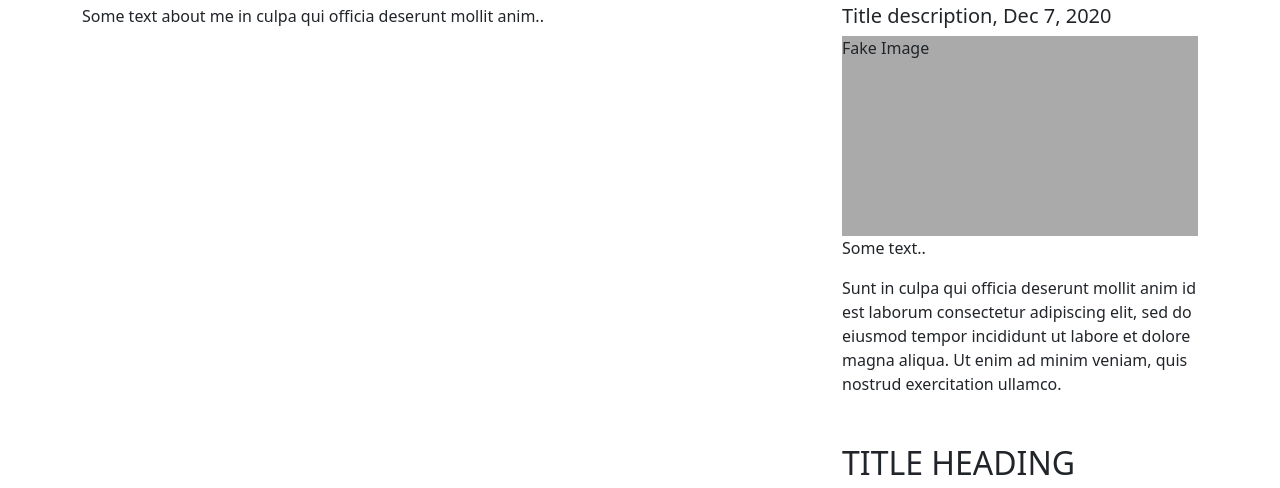
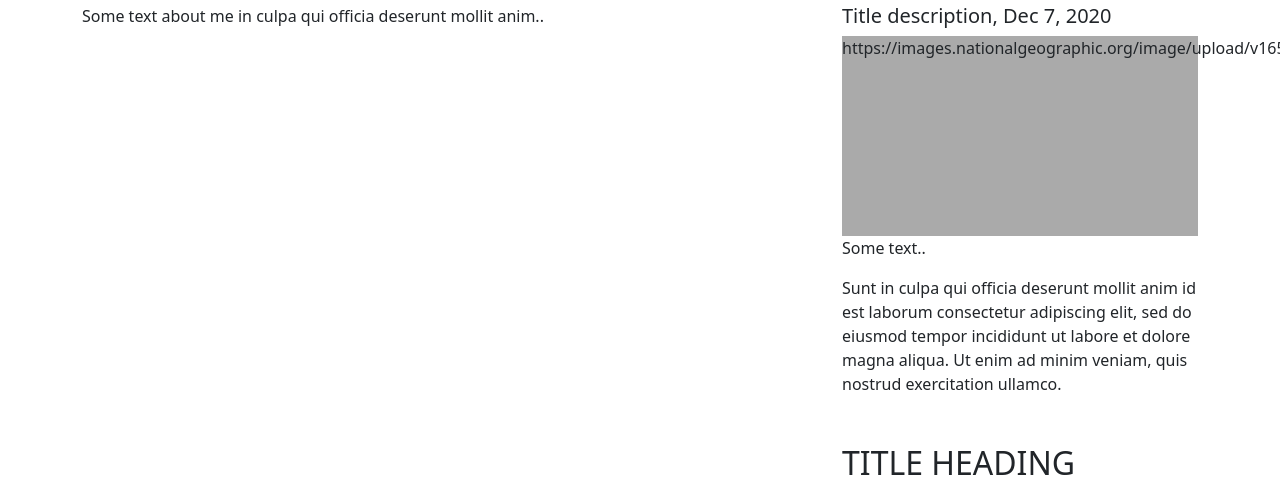
Before and after one commit to LukePower48/Project, a plain HTML site: page report/index.html in a window 1280 px wide. Shown: the part 298-786 px from the top of the page. Drawn offline with nearby package versions, Linux system fonts and the light colour scheme.

Commit message:
Update index.html

```diff
--- a/report/index.html
+++ b/report/index.html
@@ -58,7 +58,7 @@
     <div class="col-sm-4">
       <h2>TITLE HEADING</h2>
       <h5>Title description, Dec 7, 2020</h5>
-      <div class="fakeimg">Fake Image</div>
+      <div class="fakeimg">https://images.nationalgeographic.org/image/upload/v1652341008/EducationHub/photos/deforestation.jpg</div>
       <p>Some text..</p>
       <p>Sunt in culpa qui officia deserunt mollit anim id est laborum consectetur adipiscing elit, sed do eiusmod tempor incididunt ut labore et dolore magna aliqua. Ut enim ad minim veniam, quis nostrud exercitation ullamco.</p>
 
```
